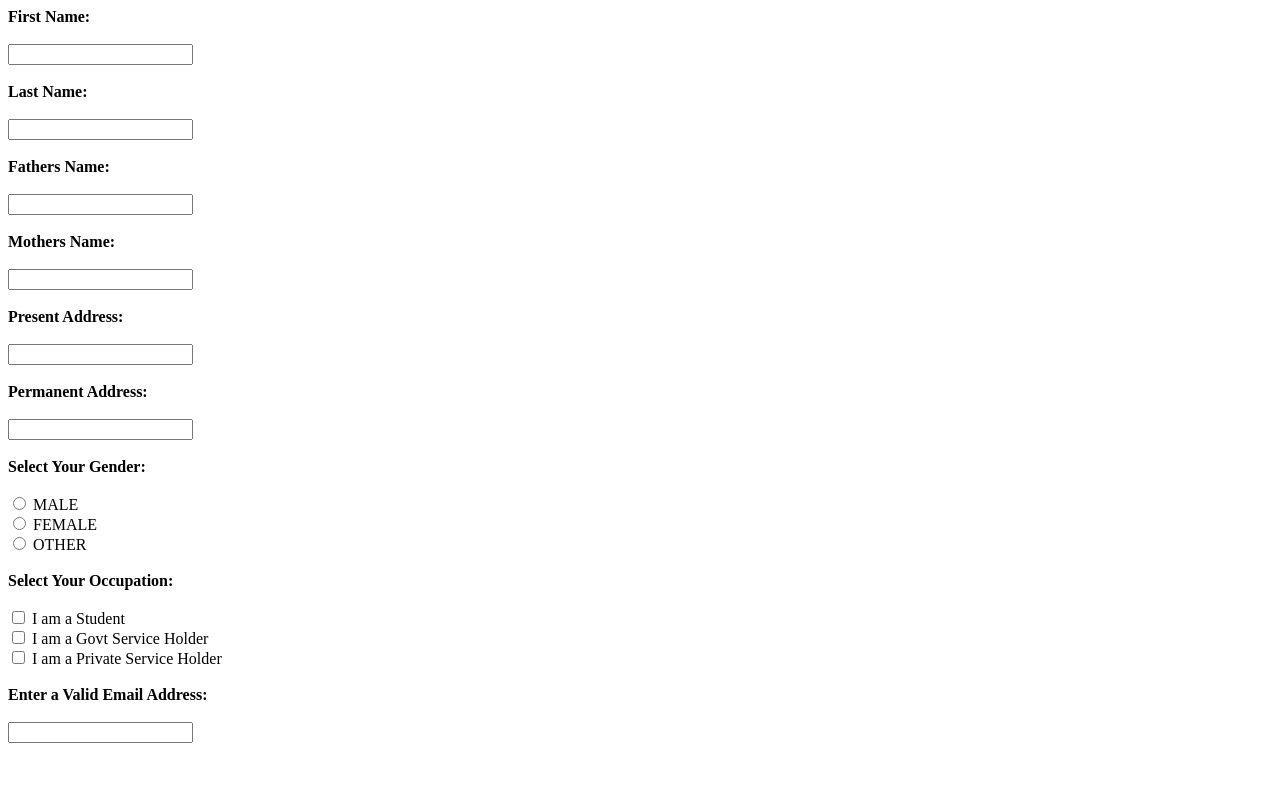
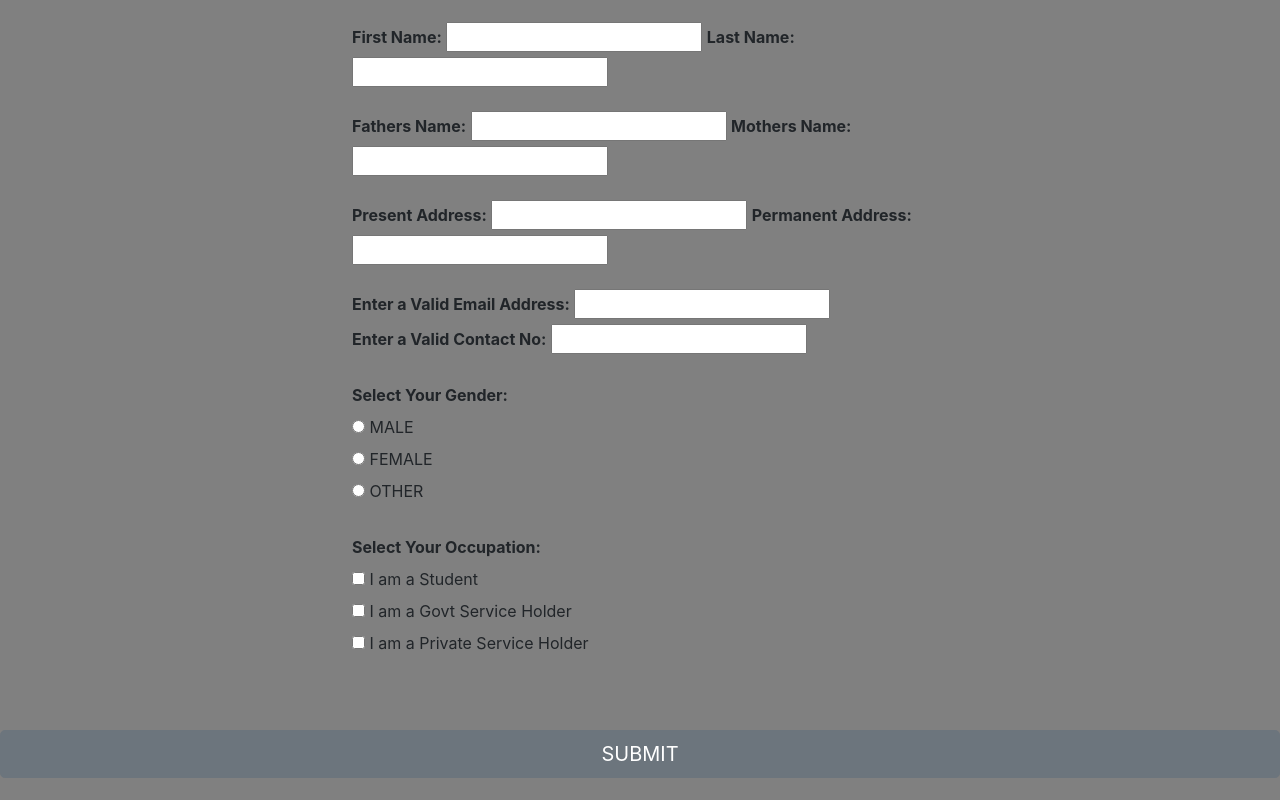
Before and after one commit to FARHAN-NAEEM/Registration-Form, a plain HTML site: page index.html in a window 1280 px wide. Drawn offline with nearby package versions, Linux system fonts and the light colour scheme.

Commit message:
bootstrap

```diff
--- a/index.html
+++ b/index.html
@@ -1,41 +1,55 @@
 <!DOCTYPE html>
 <html lang="en">
 <head>
-    <meta charset="UTF-8">
-    <meta name="viewport" content="width=device-width, initial-scale=1.0">
+    <meta charset="utf-8">
+    <meta name="viewport" content="width=device-width, initial-scale=1, shrink-to-fit=no">
     <title>Register</title>
+    <link rel="stylesheet" href="https://cdn.jsdelivr.net/npm/bootstrap@4.0.0/dist/css/bootstrap.min.css" integrity="sha384-Gn5384xqQ1aoWXA+058RXPxPg6fy4IWvTNh0E263XmFcJlSAwiGgFAW/dAiS6JXm" crossorigin="anonymous">
+    <link rel="stylesheet" href="style.css">
 </head>
 <body>
+    <div class="formbody">
         <form>
-        <label for="fname"><b>First Name:</b></label><br><br>
-        <input type="text" id="fname" name="fname"><br><br>
-        <label for="lname"><b>Last Name:</b></label><br><br>
+            <label for="fname"><b>First Name:</b></label>
+            <input type="text" id="fname" name="fname">
+            <label for="lname"><b>Last Name:</b></label>
             <input type="text" id="lname" name="lname"><br><br>
-        <label for="fathersname"><b>Fathers Name:</b></label><br><br>
-        <input type="text" id="fathersname" name="fathersname"><br><br>
-        <label for="mothersname"><b>Mothers Name:</b></label><br><br>
+            <label for="fathersname"><b>Fathers Name:</b></label>
+            <input type="text" id="fathersname" name="fathersname">
+            <label for="mothersname"><b>Mothers Name:</b></label>
             <input type="text" id="mothersname" name="mothersname"><br><br>
-        <label for="preaddress"><b>Present Address:</b></label><br><br>
-        <input type="text" id="preaddress" name="preaddress"><br><br>
-        <label for="peraddress"><b>Permanent Address:</b></label><br><br>
+            <label for="preaddress"><b>Present Address:</b></label>
+            <input type="text" id="preaddress" name="preaddress">
+            <label for="peraddress"><b>Permanent Address:</b></label>
             <input type="text" id="peraddress" name="peraddress"><br><br>
-        <label for="gender"><b>Select Your Gender:</b></label><br><br>
+            <label for="email"><b>Enter a Valid Email Address:</b></label>
+            <input type="email" id="email" name="email">
+            <label for="contact"><b>Enter a Valid Contact No:</b></label>
+            <input type="text" id="contact" name="contact"><br><br>
+            <label for="gender"><b>Select Your Gender:</b></label><br>
             <input type="radio" id="male" name="gender" value="Male">
             <label for="male">MALE</label><br>
             <input type="radio" id="Female" name="gender" value="Female">
             <label for="female">FEMALE</label><br>
             <input type="radio" id="Other" name="gender" value="Other">
             <label for="Other">OTHER</label><br><br>
-        <label for="email"><b>Select Your Occupation:</b></label><br><br>
+            <label for="email"><b>Select Your Occupation:</b></label><br>
             <input type="checkbox" id="job1" name="student" value="Student">
             <label for="job1"> I am a Student</label><br>
             <input type="checkbox" id="job2" name="Govt Service" value="Govt Sevice">
             <label for="job2"> I am a Govt Service Holder</label><br>
             <input type="checkbox" id="job3" name="Private Service" value="Private Service">
             <label for="job3"> I am a Private Service Holder</label><br><br>
-        <label for="email"><b>Enter a Valid Email Address:</b></label><br><br>
-        <input type="email" id="email" name="email"><br><br>
+
+
         </form>
 
+        <button type="button" class="btn btn-secondary btn-lg btn-block">SUBMIT</button>
+
+    </div>
+
+    <script src="https://code.jquery.com/jquery-3.2.1.slim.min.js" integrity="sha384-KJ3o2DKtIkvYIK3UENzmM7KCkRr/rE9/Qpg6aAZGJwFDMVNA/GpGFF93hXpG5KkN" crossorigin="anonymous"></script>
+<script src="https://cdn.jsdelivr.net/npm/popper.js@1.12.9/dist/umd/popper.min.js" integrity="sha384-ApNbgh9B+Y1QKtv3Rn7W3mgPxhU9K/ScQsAP7hUibX39j7fakFPskvXusvfa0b4Q" crossorigin="anonymous"></script>
+<script src="https://cdn.jsdelivr.net/npm/bootstrap@4.0.0/dist/js/bootstrap.min.js" integrity="sha384-JZR6Spejh4U02d8jOt6vLEHfe/JQGiRRSQQxSfFWpi1MquVdAyjUar5+76PVCmYl" crossorigin="anonymous"></script>
 </body>
 </html>
--- /dev/null
+++ b/style.css
@@ -0,0 +1,16 @@
+body{
+    background-color: grey;
+
+}
+
+.formbody {
+    display: grid;
+    place-items: center;
+    min-height: 100vh;
+
+
+}
+
+form{
+    width: 45%;
+}
```
Lines whose indentation alone changed are shown as unchanged.
